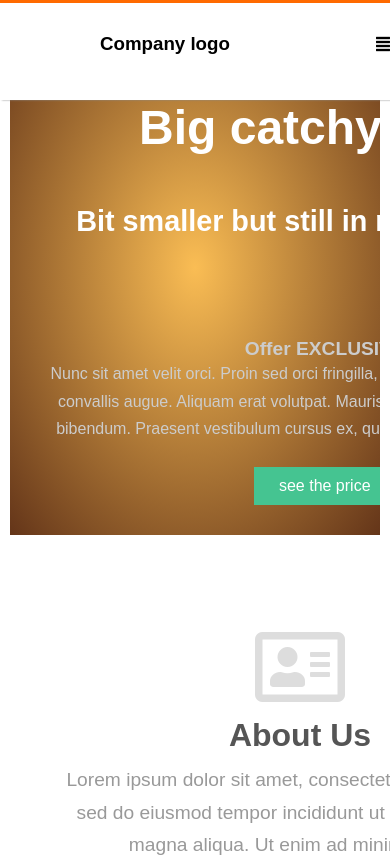
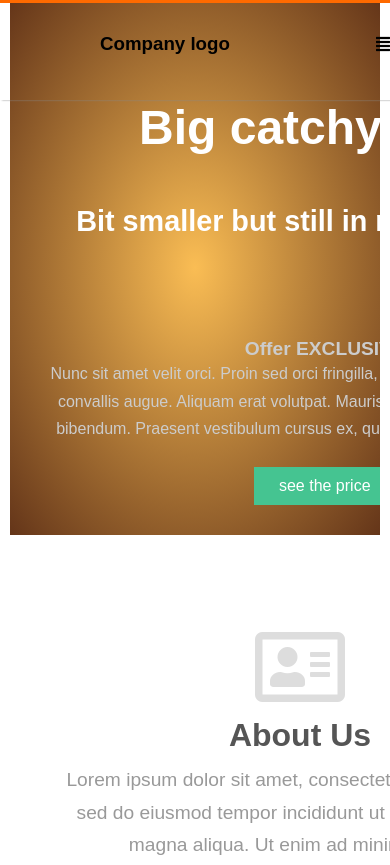
Before and after one commit to Mohaned-Adel/Week1_MAC_temp, a plain HTML site: page index.html in a window 390 px wide. Shown: the top 865 px of the page. Drawn offline with Linux system fonts and the light colour scheme.

Commit message:
modified: navBar scrolling event

```diff
--- a/css/style.css
+++ b/css/style.css
@@ -19,9 +19,16 @@ body { display: block; font-family: sans-serif }
     width: 100%;
     min-height: 100px;
     box-shadow: 2px 0px 2px #888;
-    background-color: white;
+    background-color: transparent;
     position: fixed;
     display: flex;
+    transition: 0.3s ease-in-out all;
+}
+.header .scrolling-active {
+    background-color: white;
+    box-shadow: 0 3px 1rem rgba(0, 0, 0, 0.2);
+    min-height: 80px;
+    transition: 0.3s ease-in-out all;
 }
 .navBar .container {
     display: flex;
@@ -33,6 +40,11 @@ body { display: block; font-family: sans-serif }
 .header .navBar h3 a:hover {color: #ff6a00;transition: 0.3s ease-in-out all;}
 
 .header .navBar ul { list-style: none; }
+
+.header .navBar ul span,
+.header .navBar button {
+    display: none;
+}
 
 .header .navBar ul li  {
     float: left;
@@ -301,8 +313,10 @@ body { display: block; font-family: sans-serif }
         overflow: visible;
     }
 
-    #drop-bt {
+    .header .navBar #drop-bt {
         border: none;
+        display: block;
+        background-color: transparent;
     }
     .header .navBar ul.active {
         right: -300px;
@@ -441,8 +455,10 @@ body { display: block; font-family: sans-serif }
     .header h3 {
         margin-left: 100px
     }
-    #drop-bt {
+    .header .navBar #drop-bt {
         border: none;
+        display: block;
+        background-color: transparent;
     }
 
     .header .navBar i {
--- a/index.html
+++ b/index.html
@@ -10,7 +10,7 @@
     </head>
     <body>
         <div class="header">
-            <div class="navBar">
+            <div id="nav-bar" class="navBar">
                 <div class="container">
                     <h3><a href="">Company logo</a></h3>
                     <ul id="nav-list" class="active">
--- a/js/script.js
+++ b/js/script.js
@@ -1,6 +1,7 @@
 
 var dropicon = document.getElementById('drop-bt');
 let navList = document.getElementById('nav-list');
+let navBar = document.querySelector('#nav-bar');
 let closeTag = document.querySelector('.close');
 
 dropicon.addEventListener('click', function() {
@@ -10,3 +11,7 @@ dropicon.addEventListener('click', function() {
 closeTag.addEventListener('click', function() {
     navList.classList.toggle('active');
 });
+
+window.addEventListener('scroll', function(){
+    navBar.classList.toggle('scrolling-active', window.scrollY > 0 );
+})
```
